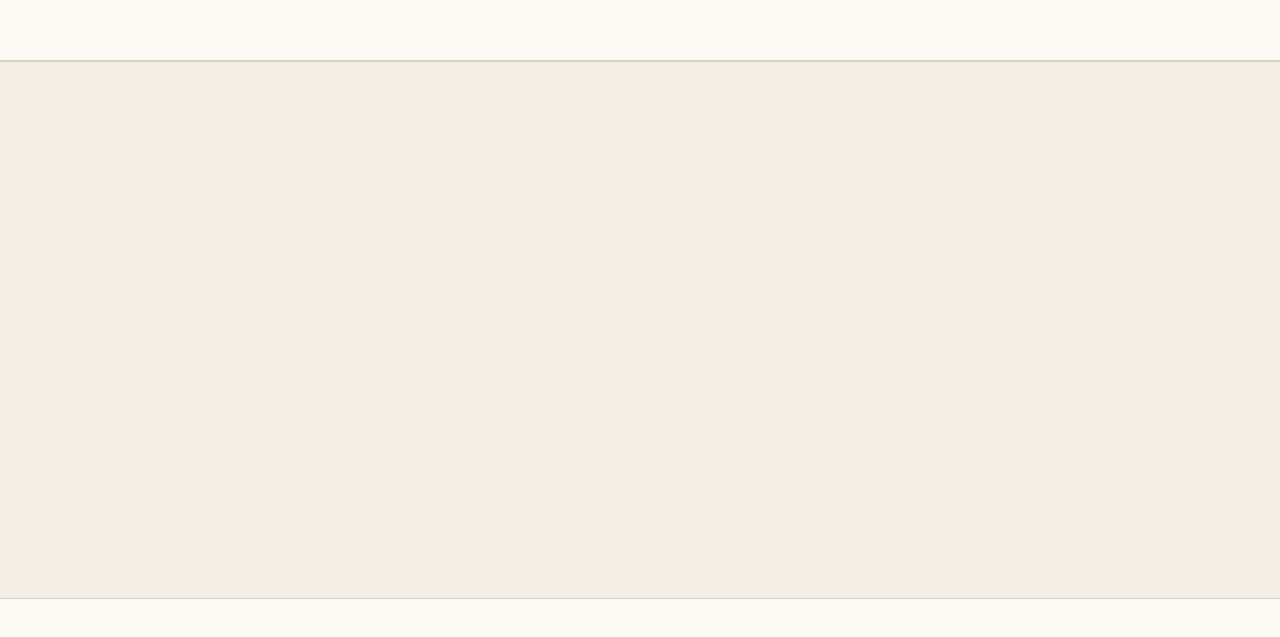
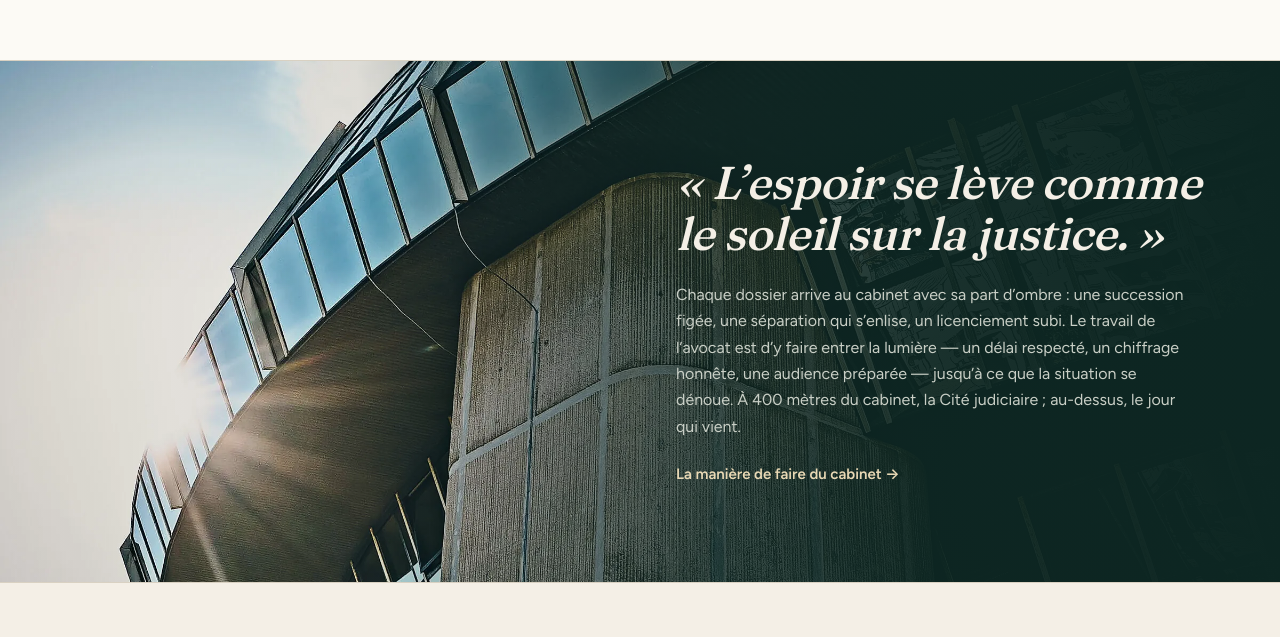
Before and after one commit to cousarn/site-cabinet, an Astro site: page / in a window 1280 px wide. Shown: the part 5241-5878 px from the top of the page. Built offline with nearby package versions, Linux system fonts and the light colour scheme; Astro itself is replaced by a stand-in of ours.

Commit message:
Accueil : exergue plein cadre sur la Cité judiciaire au soleil levant — « L'espoir se lève comme le soleil sur la justice »
Co-Authored-By: Claude Fable 5.1 <noreply@anthropic.com>
Claude-Session: https://claude.ai/code/session_01GhHTxkYJSS4ijMrSWemohy

```diff
--- a/src/pages/index.astro
+++ b/src/pages/index.astro
@@ -202,6 +202,19 @@ const leads = [
     </div>
   </section>
 
+  <!-- Exergue : la Cité judiciaire au soleil levant -->
+  <section class="exergue" aria-labelledby="exergue-titre">
+    <Image src={cite} alt="La Cité judiciaire de Rennes, vue d’en bas, le soleil levant perçant entre les vitres" class="exergue__photo" widths={[800, 1200, 1600, 2400]} sizes="100vw" quality={70} loading="lazy" />
+    <div class="exergue__voile" aria-hidden="true"></div>
+    <div class="conteneur exergue__in">
+      <blockquote class="exergue__texte">
+        <p id="exergue-titre" class="exergue__citation">« L’espoir se lève comme le soleil sur la justice. »</p>
+        <p class="exergue__suite">Chaque dossier arrive au cabinet avec sa part d’ombre : une succession figée, une séparation qui s’enlise, un licenciement subi. Le travail de l’avocat est d’y faire entrer la lumière — un délai respecté, un chiffrage honnête, une audience préparée — jusqu’à ce que la situation se dénoue. À 400 mètres du cabinet, la Cité judiciaire ; au-dessus, le jour qui vient.</p>
+        <footer class="exergue__pied"><a href="/cabinet" class="lien" style="color: #E9D9B5">La manière de faire du cabinet</a></footer>
+      </blockquote>
+    </div>
+  </section>
+
   <!-- Notaires & confrères -->
   <section class="section" id="confreres" style="border-top: 1px solid var(--ligne)">
     <div class="conteneur deux-colonnes">
--- a/src/styles/global.css
+++ b/src/styles/global.css
@@ -176,3 +176,18 @@ table.grille-tarifs td:last-child { white-space: nowrap; font-weight: 600; color
   body { background: #fff; color: #000; }
   a { color: #000; text-decoration: underline; }
 }
+
+/* Exergue photo plein cadre (accueil) : la Cité judiciaire, soleil à gauche, texte à droite */
+.exergue { position: relative; overflow: hidden; background: var(--vert-nuit); color: var(--sur-vert); isolation: isolate; }
+.exergue__photo { position: absolute; inset: 0; width: 100%; height: 100%; object-fit: cover; object-position: 8% 55%; z-index: -2; }
+.exergue__voile { position: absolute; inset: 0; z-index: -1; background: linear-gradient(90deg, rgba(13, 38, 34, 0) 0%, rgba(13, 38, 34, .08) 28%, rgba(13, 38, 34, .72) 54%, rgba(13, 38, 34, .94) 72%, var(--vert-nuit) 100%); }
+.exergue__in { min-height: 520px; display: flex; justify-content: flex-end; align-items: center; padding-top: 96px; padding-bottom: 96px; }
+.exergue__texte { margin: 0; max-width: 560px; display: grid; gap: 22px; }
+.exergue__citation { font-family: var(--serif, 'Fraunces', serif); font-style: italic; font-weight: 500; font-size: clamp(30px, 3.6vw, 46px); line-height: 1.12; color: #F4EFE6; letter-spacing: -.01em; }
+.exergue__suite { color: var(--sur-vert-muet); font-size: 16px; line-height: 1.65; max-width: 520px; }
+.exergue__pied { font-size: 15px; }
+@media (max-width: 860px) {
+  .exergue__photo { position: relative; display: block; height: 260px; object-position: 12% 60%; z-index: 0; }
+  .exergue__voile { background: linear-gradient(180deg, rgba(13, 38, 34, 0) 0%, rgba(13, 38, 34, 0) 180px, rgba(13, 38, 34, .9) 300px, var(--vert-nuit) 100%); }
+  .exergue__in { min-height: 0; padding-top: 32px; padding-bottom: 56px; justify-content: flex-start; }
+}
```
